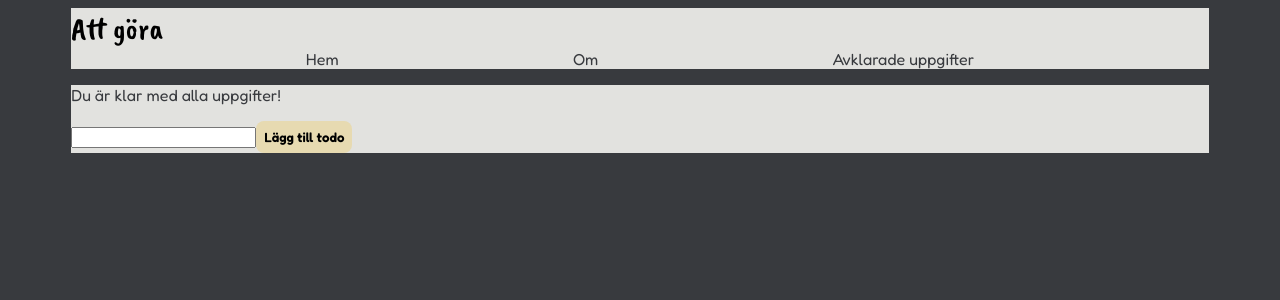
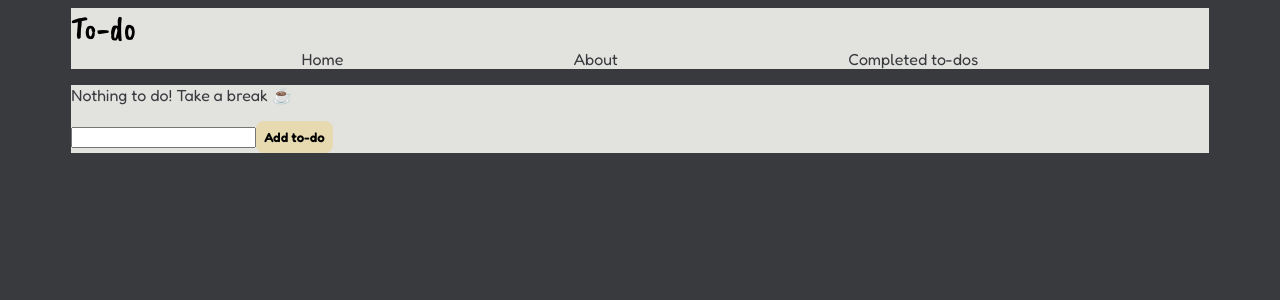
Before and after one commit to maria-jon/todo, a Vue app: page / in a window 1280 px wide. Shown: the top 300 px of the page. Built offline with nearby package versions, Linux system fonts and the light colour scheme.

Commit message:
fix: translate page to english

```diff
--- a/index.html
+++ b/index.html
@@ -1,10 +1,10 @@
 <!doctype html>
-<html lang="sv">
+<html lang="en">
   <head>
     <meta charset="utf-8" />
     <link rel="icon" href="/favicon.ico" />
     <meta name="viewport" content="width=device-width, initial-scale=1.0" />
-    <title>Att göra</title>
+    <title>To-do</title>
     <link rel="preconnect" href="https://fonts.googleapis.com">
     <link rel="preconnect" href="https://fonts.gstatic.com" crossorigin>
     <link href="https://fonts.googleapis.com/css2?family=Caveat+Brush&family=Fredoka:wght@300..700&display=swap" rel="stylesheet">
--- a/src/App.vue
+++ b/src/App.vue
@@ -5,11 +5,11 @@ import { RouterLink, RouterView } from 'vue-router';
 <template>
   <header>
     <div class="wrapper">
-      <h1>Att göra</h1>
+      <h1>To-do</h1>
       <nav>
-        <RouterLink to="/">Hem</RouterLink>
-        <RouterLink to="/about">Om</RouterLink>
-        <RouterLink to="/completed">Avklarade uppgifter</RouterLink>
+        <RouterLink to="/">Home</RouterLink>
+        <RouterLink to="/about">About</RouterLink>
+        <RouterLink to="/completed">Completed to-dos</RouterLink>
       </nav>
     </div>
   </header>
--- a/src/views/AboutView.vue
+++ b/src/views/AboutView.vue
@@ -1,5 +1,5 @@
 <template>
   <div class="about">
-    <h2>Om</h2>
+    <h2>About</h2>
   </div>
 </template>
--- a/src/views/CompletedTodosView.vue
+++ b/src/views/CompletedTodosView.vue
@@ -1,5 +1,5 @@
 <template>
   <div class="completed">
-    <h2>Avklarade uppgifter</h2>
+    <h2>Completed to-dos</h2>
   </div>
 </template>
--- a/src/views/HomeView.vue
+++ b/src/views/HomeView.vue
@@ -27,16 +27,16 @@ function clearMessage() {
 <template>
   <main>
     <div>
-      <p v-if="showCompletedMessage">Snyggt jobbat med att göra klart en uppgift!</p>
+      <p v-if="showCompletedMessage">Well done!</p>
 
       <div v-if="todos.length > 0" v-for="(todo, index) in todos" :key="index">
         <SingleTodo :todo-text="todo.text" :complete="todo.complete" :id="todo.id" @task-completed="onTaskCompleted" />
       </div>
 
-      <p v-if="todos.length === 0">Du är klar med alla uppgifter!</p>
+      <p v-if="todos.length === 0">Nothing to do! Take a break ☕</p>
     </div>
     <input type="text" v-model="todoName" @keyup.enter="addTodo" />
-    <button @click="addTodo">Lägg till todo</button>
+    <button @click="addTodo">Add to-do</button>
   </main>
 </template>
 
```
